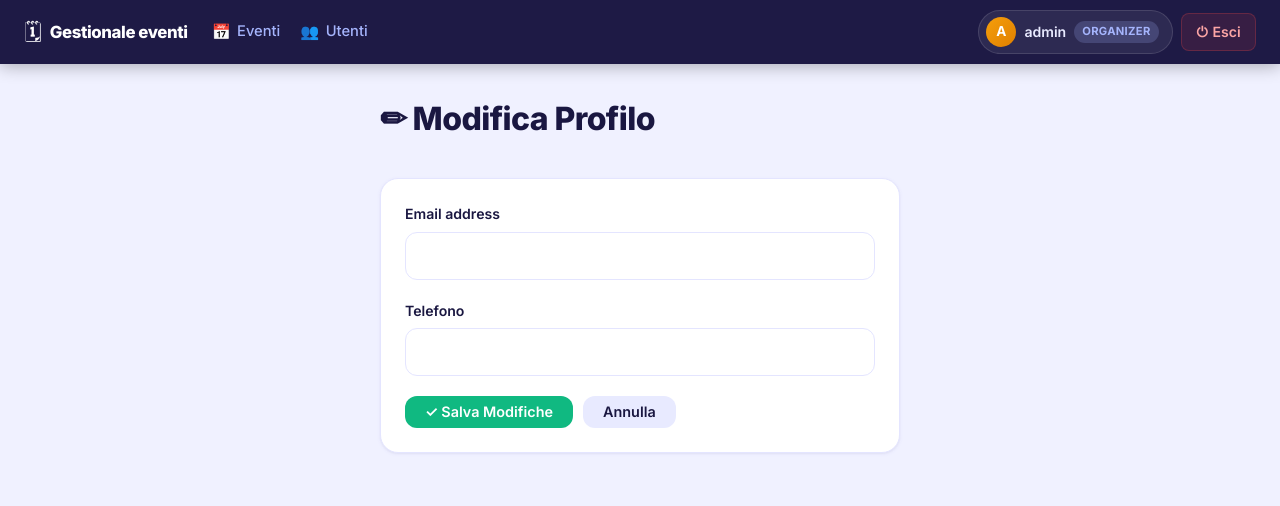
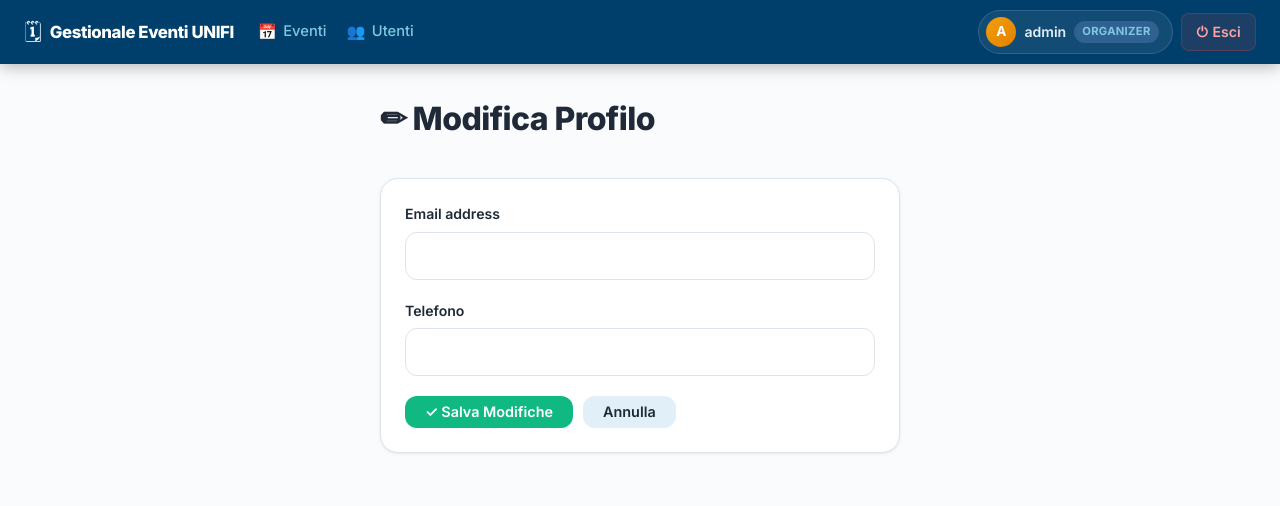
Before and after one commit to OmarSaidW/ppmProject, a Django app: page /users/8/modifica/ in a window 1280 px wide. Shown: the top 506 px of the page. Run offline with Django 5.2, Linux system fonts and the light colour scheme; a user stored in the database is signed in; data comes from the database, SQL or seed files in the repository; both versions use the stored data as it was after the commit.

Commit message:
Modificato nome e colori per riprendere unifi. Aggiunto inizio di readme e requirements

```diff
--- a/events/static/events/css/style.css
+++ b/events/static/events/css/style.css
@@ -2,14 +2,14 @@
 
 :root {
     /* ── Background ── */
-    --bg-body: #F0F1FF;
+    --bg-body: #FAFBFC;
     --bg-card: #FFFFFF;
 
-    /* ── Brand ── */
-    --color-primary: #5046E5;
-    --color-primary-hover: #4338D4;
-    --color-primary-light: #EDE9FE;
-    --color-primary-rgb: 80, 70, 229;
+    /* ── Brand (UniFi Blue) ── */
+    --color-primary: #005B96;
+    --color-primary-hover: #00467A;
+    --color-primary-light: #EAF4FB;
+    --color-primary-rgb: 0, 91, 150;
 
     /* ── Secondary (Gold) ── */
     --color-gold: #F59E0B;
@@ -25,27 +25,27 @@
     --color-danger-light: #FEE2E2;
     --color-warning: #F59E0B;
     --color-warning-light: #FEF3C7;
-    --color-info-light: #EDE9FE;
+    --color-info-light: #EAF4FB;
 
     /* ── Text ── */
-    --text-primary: #1A1741;
-    --text-secondary: #5B6080;
+    --text-primary: #1F2937;
+    --text-secondary: #6B7280;
     --text-muted: #9CA3AF;
 
     /* ── Navbar ── */
-    --nav-bg: #1E1A45;
-    --nav-bg-open: #16143A;
+    --nav-bg: #003F6B;
+    --nav-bg-open: #002E50;
     --nav-height: 64px;
 
     /* ── Surface ── */
-    --border-color: #E4E5FF;
+    --border-color: #DCE3EA;
     --radius-sm: 8px;
     --radius-md: 12px;
     --radius-lg: 18px;
     --radius-xl: 24px;
-    --shadow-sm: 0 1px 4px rgba(80, 70, 229, .06), 0 1px 2px rgba(0, 0, 0, .04);
-    --shadow-md: 0 4px 20px rgba(80, 70, 229, .10), 0 2px 6px rgba(0, 0, 0, .04);
-    --shadow-lg: 0 16px 48px rgba(80, 70, 229, .16), 0 4px 16px rgba(0, 0, 0, .06);
+    --shadow-sm: 0 1px 4px rgba(0, 91, 150, .06), 0 1px 2px rgba(0, 0, 0, .04);
+    --shadow-md: 0 4px 20px rgba(0, 91, 150, .10), 0 2px 6px rgba(0, 0, 0, .04);
+    --shadow-lg: 0 16px 48px rgba(0, 91, 150, .16), 0 4px 16px rgba(0, 0, 0, .06);
 }
 
 /* ─── RESET ─── */
@@ -91,7 +91,7 @@ body {
     align-items: center;
     gap: .4rem;
     border-radius: var(--radius-sm);
-    color: #A5B4FC;
+    color: #7EC8E3;
     font-weight: 500;
     font-size: .92rem;
     padding: .45rem .8rem;
@@ -139,14 +139,14 @@ body {
 }
 
 .nav-username {
-    color: #E8EAFF;
+    color: #E0EFF8;
     font-weight: 600;
     font-size: .88rem;
 }
 
 .nav-role-chip {
     background: rgba(165, 180, 252, .2);
-    color: #A5B4FC;
+    color: #7EC8E3;
     font-size: .7rem;
     font-weight: 700;
     padding: .12rem .5rem;
@@ -248,7 +248,7 @@ body {
 
 .alert-info {
     background: var(--color-primary-light);
-    color: #3730A3;
+    color: #004E82;
     border-left: 4px solid var(--color-primary);
 }
 
@@ -492,12 +492,12 @@ body {
 }
 
 .btn-secondary {
-    background: #E8EAFF;
+    background: #E0EFF8;
     color: var(--text-primary);
 }
 
 .btn-secondary:hover {
-    background: #D8DBFF;
+    background: #C8E2F2;
     box-shadow: none;
     color: var(--text-primary);
 }
@@ -635,7 +635,7 @@ table {
 }
 
 thead tr {
-    background: #F5F5FF;
+    background: #F2F7FB;
 }
 
 th {
@@ -651,7 +651,7 @@ th {
 
 td {
     padding: 14px 20px;
-    border-bottom: 1px solid #F0F1FF;
+    border-bottom: 1px solid #EFF4F8;
     font-size: .92rem;
     vertical-align: middle;
 }
@@ -661,7 +661,7 @@ tr:last-child td {
 }
 
 tbody tr:hover {
-    background: #FAFBFF;
+    background: #F4F9FC;
 }
 
 /* ═══════════════════════════════════════
@@ -760,7 +760,7 @@ tbody tr:hover {
 
 .info-box-info {
     background: var(--color-primary-light);
-    color: #3730A3;
+    color: #004E82;
     border-left: 4px solid var(--color-primary);
 }
 
@@ -828,7 +828,7 @@ tbody tr:hover {
     justify-content: space-between;
     align-items: center;
     padding: 20px 28px;
-    background: linear-gradient(135deg, var(--nav-bg) 0%, #3D3680 100%);
+    background: var(--nav-bg);
 }
 
 .modal-header h3,
@@ -898,7 +898,7 @@ tbody tr:hover {
 }
 
 .auth-brand {
-    background: linear-gradient(135deg, #1E1A45 0%, #3D3680 100%);
+    background: var(--nav-bg);
     padding: 36px 40px 28px;
     text-align: center;
 }
@@ -918,7 +918,7 @@ tbody tr:hover {
 
 .auth-app-tagline {
     font-size: .85rem;
-    color: #A5B4FC;
+    color: #7EC8E3;
     margin-top: 6px;
 }
 
@@ -1085,7 +1085,7 @@ h2 {
    ═══════════════════════════════════════ */
 .view-toggle {
     display: inline-flex;
-    background: #E8EAFF;
+    background: #E0EFF8;
     border-radius: var(--radius-md);
     padding: 3px;
     gap: 2px;
@@ -1147,7 +1147,7 @@ h2 {
 }
 
 .fc-daygrid-day.fc-day-today {
-    background: #EDE9FE44 !important;
+    background: #EAF4FB44 !important;
 }
 
 /* ═══════════════════════════════════════
--- a/events/templates/events/base.html
+++ b/events/templates/events/base.html
@@ -12,7 +12,7 @@
     <link href="https://fonts.googleapis.com/css2?family=Inter:wght@400;500;600;700;800&display=swap" rel="stylesheet">
     <link href="https://cdn.jsdelivr.net/npm/bootstrap@5.3.3/dist/css/bootstrap.min.css" rel="stylesheet">
     <link rel="stylesheet" href="https://cdn.jsdelivr.net/npm/bootstrap-icons@1.11.3/font/bootstrap-icons.min.css">
-    <link rel="stylesheet" href="{% static 'events/css/style.css' %}">
+    <link rel="stylesheet" href="{% static 'events/css/style.css' %}?v=3">
     {% block extra_head %}{% endblock %}
 </head>
 
@@ -22,7 +22,7 @@
     <nav class="navbar navbar-expand-md navbar-dark fixed-top px-3 px-md-4" id="main-navbar">
         <div class="navbar-brand d-flex align-items-center gap-2">
             <span class="navbar-logo">🗓</span>
-            <span class="navbar-title">Gestionale eventi</span>
+            <span class="navbar-title">Gestionale Eventi UNIFI</span>
         </div>
 
         <button class="navbar-toggler" type="button" data-bs-toggle="collapse" data-bs-target="#navbarContent"
--- a/events/templates/events/crea_evento.html
+++ b/events/templates/events/crea_evento.html
@@ -1,7 +1,7 @@
 {% extends 'events/base.html' %}
 {% load static %}
 
-{% block title %}Crea Evento – EventHub{% endblock %}
+{% block title %}Crea Evento – Gestionale UNIFI{% endblock %}
 
 {% block content %}
 <div class="container">
--- a/events/templates/events/dettaglio_evento.html
+++ b/events/templates/events/dettaglio_evento.html
@@ -1,7 +1,7 @@
 {% extends 'events/base.html' %}
 {% load static %}
 
-{% block title %}{{ evento.title }} – EventHub{% endblock %}
+{% block title %}{{ evento.title }} – Gestionale UNIFI{% endblock %}
 
 {% block content %}
 <div class="container">
--- a/events/templates/events/lista_eventi.html
+++ b/events/templates/events/lista_eventi.html
@@ -1,7 +1,7 @@
 {% extends 'events/base.html' %}
 {% load static %}
 
-{% block title %}Lista Eventi – EventHub{% endblock %}
+{% block title %}Lista Eventi – Gestionale UNIFI{% endblock %}
 {% block nav_active_eventi %}active{% endblock %}
 
 {% block content %}
--- a/events/templates/events/scegli_tipo_evento.html
+++ b/events/templates/events/scegli_tipo_evento.html
@@ -1,6 +1,6 @@
 {% extends 'events/base.html' %}
 
-{% block title %}Crea Evento – EventHub{% endblock %}
+{% block title %}Crea Evento – Gestionale UNIFI{% endblock %}
 
 {% block content %}
 <div class="container">
--- /dev/null
+++ b/requirements.txt
@@ -0,0 +1,3 @@
+asgiref==3.11.1
+Django==6.0.6
+sqlparse==0.5.5
--- a/users/templates/registration/login.html
+++ b/users/templates/registration/login.html
@@ -5,12 +5,12 @@
 <head>
     <meta charset="UTF-8">
     <meta name="viewport" content="width=device-width, initial-scale=1.0">
-    <title>Accedi – Gestionale Eventi Omar</title>
+    <title>Accedi – Gestionale Eventi UNIFI</title>
     <link rel="preconnect" href="https://fonts.googleapis.com">
     <link rel="preconnect" href="https://fonts.gstatic.com" crossorigin>
     <link href="https://fonts.googleapis.com/css2?family=Inter:wght@400;500;600;700;800&display=swap" rel="stylesheet">
     <link href="https://cdn.jsdelivr.net/npm/bootstrap@5.3.3/dist/css/bootstrap.min.css" rel="stylesheet">
-    <link rel="stylesheet" href="{% static 'events/css/style.css' %}">
+    <link rel="stylesheet" href="{% static 'events/css/style.css' %}?v=3">
 </head>
 
 <body>
@@ -18,7 +18,7 @@
         <div class="auth-card">
             <div class="auth-brand">
                 <span class="auth-logo">🗓</span>
-                <div class="auth-app-name">Gestionale Eventi Omar</div>
+                <div class="auth-app-name">Gestionale Eventi UNIFI</div>
                 <div class="auth-app-tagline">Effettua il login</div>
             </div>
             <div class="auth-body">
--- a/users/templates/registration/signup.html
+++ b/users/templates/registration/signup.html
@@ -5,12 +5,12 @@
 <head>
     <meta charset="UTF-8">
     <meta name="viewport" content="width=device-width, initial-scale=1.0">
-    <title>Registrazione – Gestionale Eventi Omar</title>
+    <title>Registrazione – Gestionale Eventi UNIFI</title>
     <link rel="preconnect" href="https://fonts.googleapis.com">
     <link rel="preconnect" href="https://fonts.gstatic.com" crossorigin>
     <link href="https://fonts.googleapis.com/css2?family=Inter:wght@400;500;600;700;800&display=swap" rel="stylesheet">
     <link href="https://cdn.jsdelivr.net/npm/bootstrap@5.3.3/dist/css/bootstrap.min.css" rel="stylesheet">
-    <link rel="stylesheet" href="{% static 'events/css/style.css' %}">
+    <link rel="stylesheet" href="{% static 'events/css/style.css' %}?v=3">
 </head>
 
 <body>
@@ -18,7 +18,7 @@
         <div class="auth-card">
             <div class="auth-brand">
                 <span class="auth-logo">🗓</span>
-                <div class="auth-app-name">Gestionale Eventi Omar</div>
+                <div class="auth-app-name">Gestionale Eventi UNIFI</div>
                 <div class="auth-app-tagline">Crea il tuo account</div>
             </div>
             <div class="auth-body">
--- a/users/templates/users/lista_utenti.html
+++ b/users/templates/users/lista_utenti.html
@@ -1,7 +1,7 @@
 {% extends 'events/base.html' %}
 {% load static %}
 
-{% block title %}Utenti – EventHub{% endblock %}
+{% block title %}Utenti – Gestionale UNIFI{% endblock %}
 {% block nav_active_utenti %}active{% endblock %}
 
 {% block content %}
@@ -54,7 +54,7 @@
                         </div>
                         <strong>{{ utente.username }}</strong>
                         {% if utente.is_superuser %}
-                        <span class="badge" style="background:#1E1A45;color:#A5B4FC;font-size:.68em;">Admin</span>
+                        <span class="badge" style="background:#003F6B;color:#7EC8E3;font-size:.68em;">Admin</span>
                         {% endif %}
                     </div>
                 </td>
--- a/users/templates/users/modifica_profilo.html
+++ b/users/templates/users/modifica_profilo.html
@@ -1,7 +1,7 @@
 {% extends 'events/base.html' %}
 {% load static %}
 
-{% block title %}Modifica Profilo – EventHub{% endblock %}
+{% block title %}Modifica Profilo – Gestionale UNIFI{% endblock %}
 
 {% block content %}
 <div style="max-width:520px; margin:0 auto;">
--- a/users/templates/users/organizer_modifica_utente.html
+++ b/users/templates/users/organizer_modifica_utente.html
@@ -1,7 +1,7 @@
 {% extends 'events/base.html' %}
 {% load static %}
 
-{% block title %}Cambia Ruolo – EventHub{% endblock %}
+{% block title %}Cambia Ruolo – Gestionale UNIFI{% endblock %}
 {% block nav_active_utenti %}active{% endblock %}
 
 {% block content %}
--- a/users/templates/users/profilo.html
+++ b/users/templates/users/profilo.html
@@ -1,7 +1,7 @@
 {% extends 'events/base.html' %}
 {% load static %}
 
-{% block title %}Profilo {{ utente_profilo.username }} – EventHub{% endblock %}
+{% block title %}Profilo {{ utente_profilo.username }} – Gestionale UNIFI{% endblock %}
 
 {% block content %}
 <div style="max-width:600px; margin:0 auto;">
```
Also changed, not shown: README.md, db.sqlite3.
